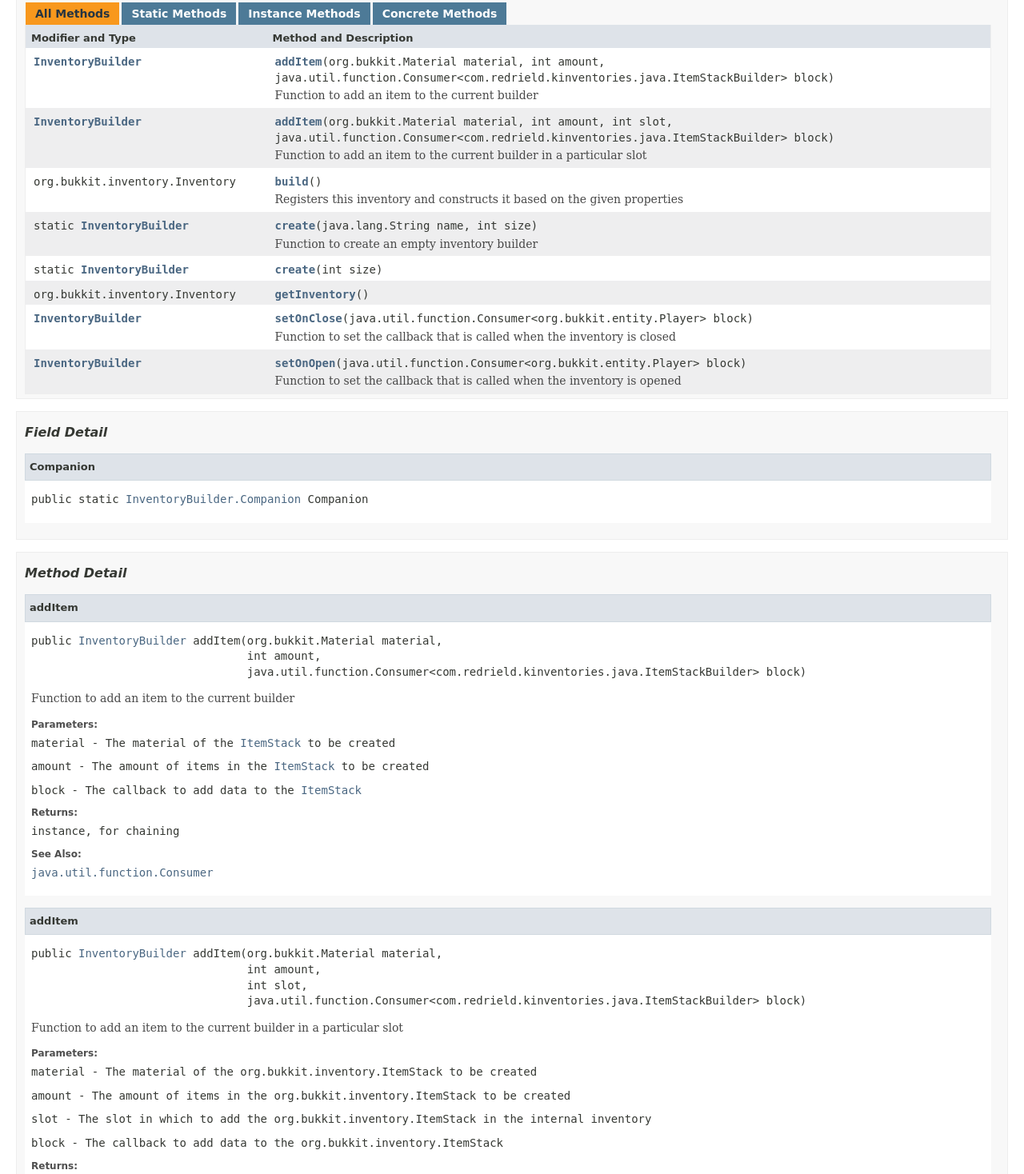
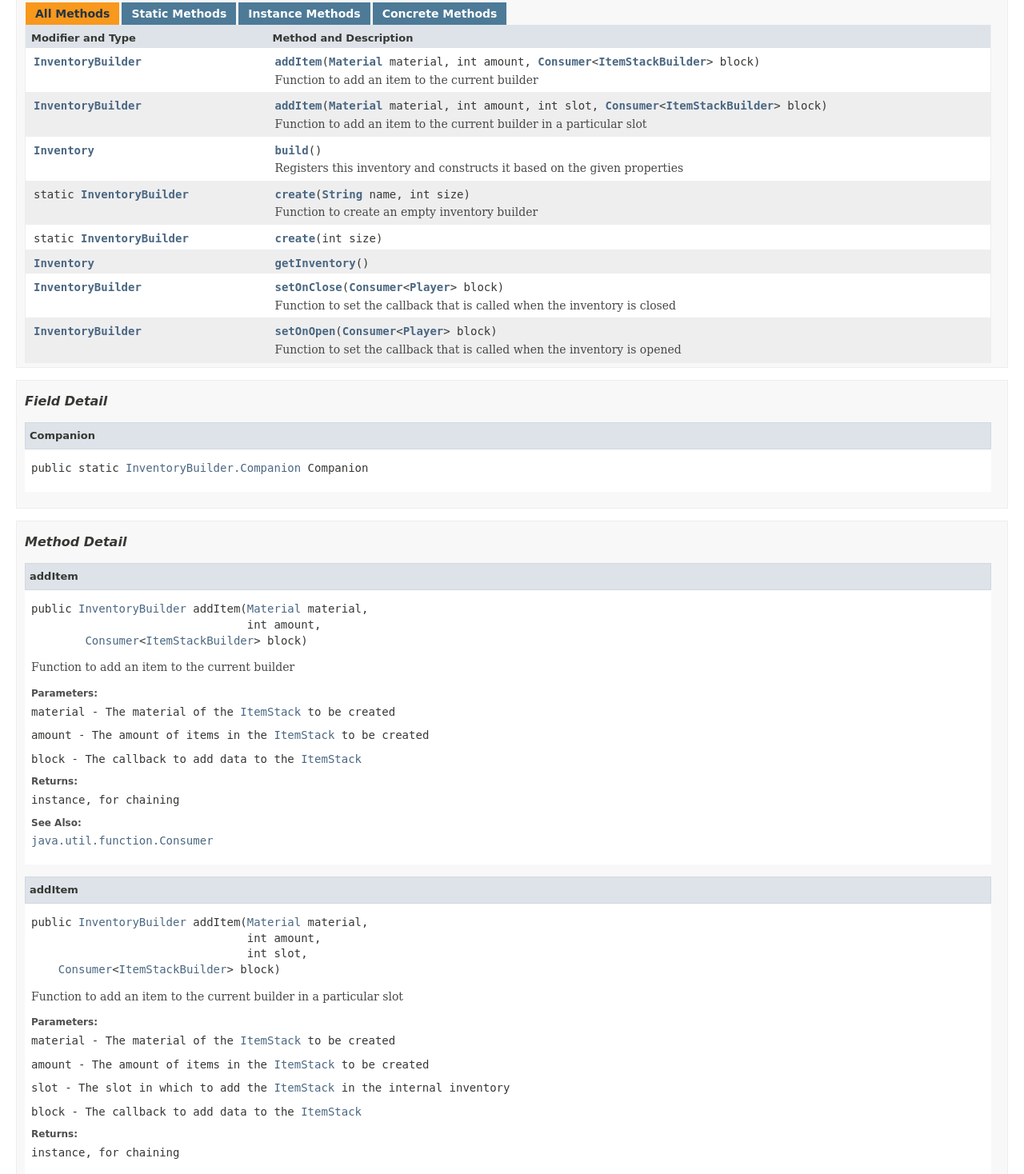
Before and after one commit to MiniDigger/KInventories, a plain HTML site: page docs/com/redrield/kinventories/java/InventoryBuilder.html in a window 1280 px wide. Shown: the part 773-2241 px from the top of the page at 80% size. Drawn offline with Linux system fonts and the light colour scheme; a web font is replaced by a local one.

Commit message:
Beginning of fixing jds to actually link shit

```diff
--- a/docs/com/redrield/kinventories/java/InventoryBuilder.html
+++ b/docs/com/redrield/kinventories/java/InventoryBuilder.html
@@ -177,30 +177,30 @@ Represents an inventory that is in the process of being created. Can retrieve th
 </tr>
 <tr id="i0" class="altColor">
 <td class="colFirst"><code><a href="../../../../com/redrield/kinventories/java/InventoryBuilder.html" title="type parameter in InventoryBuilder">InventoryBuilder</a></code></td>
-<td class="colLast"><code><span class="memberNameLink"><a href="../../../../com/redrield/kinventories/java/InventoryBuilder.html#addItem-material-amount-block-">addItem</a></span>(org.bukkit.Material&nbsp;material,
+    <td class="colLast"><code><span class="memberNameLink"><a href="../../../../com/redrield/kinventories/java/InventoryBuilder.html#addItem-material-amount-block-">addItem</a></span>(<a href="https://hub.spigotmc.org/javadocs/spigot/org/bukkit/Material.html">Material</a>&nbsp;material,
        int&nbsp;amount,
-       java.util.function.Consumer&lt;com.redrield.kinventories.java.ItemStackBuilder&gt;&nbsp;block)</code>
+    <a href="https://docs.oracle.com/javase/8/docs/api/java/util/function/Consumer.html">Consumer</a>&lt;<a href="./ItemStackBuilder.html">ItemStackBuilder</a>&gt;&nbsp;block)</code>
 <div class="block">Function to add an item to the current builder</div>
 </td>
 </tr>
 <tr id="i1" class="rowColor">
 <td class="colFirst"><code><a href="../../../../com/redrield/kinventories/java/InventoryBuilder.html" title="type parameter in InventoryBuilder">InventoryBuilder</a></code></td>
-<td class="colLast"><code><span class="memberNameLink"><a href="../../../../com/redrield/kinventories/java/InventoryBuilder.html#addItem-material-amount-slot-block-">addItem</a></span>(org.bukkit.Material&nbsp;material,
+    <td class="colLast"><code><span class="memberNameLink"><a href="../../../../com/redrield/kinventories/java/InventoryBuilder.html#addItem-material-amount-slot-block-">addItem</a></span>(<a href="https://hub.spigotmc.org/javadocs/spigot/org/bukkit/Material.html">Material</a>&nbsp;material,
        int&nbsp;amount,
        int&nbsp;slot,
-       java.util.function.Consumer&lt;com.redrield.kinventories.java.ItemStackBuilder&gt;&nbsp;block)</code>
+        <a href="https://docs.oracle.com/javase/8/docs/api/java/util/function/Consumer.html">Consumer</a>&lt;<a href="./ItemStackBuilder.html">ItemStackBuilder</a>&gt;&nbsp;block)</code>
 <div class="block">Function to add an item to the current builder in a particular slot</div>
 </td>
 </tr>
 <tr id="i2" class="altColor">
-<td class="colFirst"><code>org.bukkit.inventory.Inventory</code></td>
+<td class="colFirst"><code><a href="https://hub.spigotmc.org/javadocs/spigot/org/bukkit/inventory/Inventory.html">Inventory</a></code></td>
 <td class="colLast"><code><span class="memberNameLink"><a href="../../../../com/redrield/kinventories/java/InventoryBuilder.html#build--">build</a></span>()</code>
 <div class="block">Registers this inventory and constructs it based on the given properties</div>
 </td>
 </tr>
 <tr id="i3" class="rowColor">
 <td class="colFirst"><code>static <a href="../../../../com/redrield/kinventories/java/InventoryBuilder.html" title="type parameter in InventoryBuilder">InventoryBuilder</a></code></td>
-<td class="colLast"><code><span class="memberNameLink"><a href="../../../../com/redrield/kinventories/java/InventoryBuilder.html#create-name-size-">create</a></span>(java.lang.String&nbsp;name,
+    <td class="colLast"><code><span class="memberNameLink"><a href="../../../../com/redrield/kinventories/java/InventoryBuilder.html#create-name-size-">create</a></span>(<a href="https://docs.oracle.com/javase/8/docs/api/index.html?java/lang/String.html">String</a>&nbsp;name,
       int&nbsp;size)</code>
 <div class="block">Function to create an empty inventory builder</div>
 </td>
@@ -210,18 +210,18 @@ Represents an inventory that is in the process of being created. Can retrieve th
 <td class="colLast"><code><span class="memberNameLink"><a href="../../../../com/redrield/kinventories/java/InventoryBuilder.html#create-size-">create</a></span>(int&nbsp;size)</code>&nbsp;</td>
 </tr>
 <tr id="i5" class="rowColor">
-<td class="colFirst"><code>org.bukkit.inventory.Inventory</code></td>
+<td class="colFirst"><code><a href="https://hub.spigotmc.org/javadocs/spigot/org/bukkit/inventory/Inventory.html">Inventory</a></code></td>
 <td class="colLast"><code><span class="memberNameLink"><a href="../../../../com/redrield/kinventories/java/InventoryBuilder.html#getInventory--">getInventory</a></span>()</code>&nbsp;</td>
 </tr>
 <tr id="i6" class="altColor">
 <td class="colFirst"><code><a href="../../../../com/redrield/kinventories/java/InventoryBuilder.html" title="type parameter in InventoryBuilder">InventoryBuilder</a></code></td>
-<td class="colLast"><code><span class="memberNameLink"><a href="../../../../com/redrield/kinventories/java/InventoryBuilder.html#setOnClose-block-">setOnClose</a></span>(java.util.function.Consumer&lt;org.bukkit.entity.Player&gt;&nbsp;block)</code>
+    <td class="colLast"><code><span class="memberNameLink"><a href="../../../../com/redrield/kinventories/java/InventoryBuilder.html#setOnClose-block-">setOnClose</a></span>(<a href="https://docs.oracle.com/javase/8/docs/api/java/util/function/Consumer.html">Consumer</a>&lt;<a href="https://hub.spigotmc.org/javadocs/spigot/org/bukkit/entity/Player.html">Player</a>&gt;&nbsp;block)</code>
 <div class="block">Function to set the callback that is called when the inventory is closed</div>
 </td>
 </tr>
 <tr id="i7" class="rowColor">
 <td class="colFirst"><code><a href="../../../../com/redrield/kinventories/java/InventoryBuilder.html" title="type parameter in InventoryBuilder">InventoryBuilder</a></code></td>
-<td class="colLast"><code><span class="memberNameLink"><a href="../../../../com/redrield/kinventories/java/InventoryBuilder.html#setOnOpen-block-">setOnOpen</a></span>(java.util.function.Consumer&lt;org.bukkit.entity.Player&gt;&nbsp;block)</code>
+    <td class="colLast"><code><span class="memberNameLink"><a href="../../../../com/redrield/kinventories/java/InventoryBuilder.html#setOnOpen-block-">setOnOpen</a></span>(<a href="https://docs.oracle.com/javase/8/docs/api/java/util/function/Consumer.html">Consumer</a>&lt;<a href="https://hub.spigotmc.org/javadocs/spigot/org/bukkit/entity/Player.html">Player</a>&gt;&nbsp;block)</code>
 <div class="block">Function to set the callback that is called when the inventory is opened</div>
 </td>
 </tr>
@@ -263,9 +263,9 @@ Represents an inventory that is in the process of being created. Can retrieve th
 <ul class="blockList">
 <li class="blockList">
 <h4>addItem</h4>
-<pre>public&nbsp;<a href="../../../../com/redrield/kinventories/java/InventoryBuilder.html" title="type parameter in InventoryBuilder">InventoryBuilder</a>&nbsp;addItem(org.bukkit.Material&nbsp;material,
+    <pre>public&nbsp;<a href="../../../../com/redrield/kinventories/java/InventoryBuilder.html" title="type parameter in InventoryBuilder">InventoryBuilder</a>&nbsp;addItem(<a href="https://hub.spigotmc.org/javadocs/spigot/org/bukkit/Material.html">Material</a>&nbsp;material,
                                 int&nbsp;amount,
-                                java.util.function.Consumer&lt;com.redrield.kinventories.java.ItemStackBuilder&gt;&nbsp;block)</pre>
+        <a href="https://docs.oracle.com/javase/8/docs/api/java/util/function/Consumer.html">Consumer</a>&lt;<a href="./ItemStackBuilder.html">ItemStackBuilder</a>&gt;&nbsp;block)</pre>
 <div class="block"><p><p>Function to add an item to the current builder</p></p></div>
 <dl>
 <dt><span class="paramLabel">Parameters:</span></dt>
@@ -285,17 +285,17 @@ Represents an inventory that is in the process of being created. Can retrieve th
 <ul class="blockList">
 <li class="blockList">
 <h4>addItem</h4>
-<pre>public&nbsp;<a href="../../../../com/redrield/kinventories/java/InventoryBuilder.html" title="type parameter in InventoryBuilder">InventoryBuilder</a>&nbsp;addItem(org.bukkit.Material&nbsp;material,
+    <pre>public&nbsp;<a href="../../../../com/redrield/kinventories/java/InventoryBuilder.html" title="type parameter in InventoryBuilder">InventoryBuilder</a>&nbsp;addItem(<a href="https://hub.spigotmc.org/javadocs/spigot/org/bukkit/Material.html">Material</a>&nbsp;material,
                                 int&nbsp;amount,
                                 int&nbsp;slot,
-                                java.util.function.Consumer&lt;com.redrield.kinventories.java.ItemStackBuilder&gt;&nbsp;block)</pre>
+    <a href="https://docs.oracle.com/javase/8/docs/api/java/util/function/Consumer.html">Consumer</a>&lt;<a href="./ItemStackBuilder.html">ItemStackBuilder</a>&gt;&nbsp;block)</pre>
 <div class="block"><p><p>Function to add an item to the current builder in a particular slot</p></p></div>
 <dl>
 <dt><span class="paramLabel">Parameters:</span></dt>
-<dd><code>material</code> - The material of the org.bukkit.inventory.ItemStack to be created</dd>
-<dd><code>amount</code> - The amount of items in the org.bukkit.inventory.ItemStack to be created</dd>
-<dd><code>slot</code> - The slot in which to add the org.bukkit.inventory.ItemStack in the internal inventory</dd>
-<dd><code>block</code> - The callback to add data to the org.bukkit.inventory.ItemStack</dd>
+<dd><code>material</code> - The material of the <a href="https://hub.spigotmc.org/javadocs/spigot/org/bukkit/inventory/ItemStack.html">ItemStack</a> to be created</dd>
+<dd><code>amount</code> - The amount of items in the <a href="https://hub.spigotmc.org/javadocs/spigot/org/bukkit/inventory/ItemStack.html">ItemStack</a> to be created</dd>
+<dd><code>slot</code> - The slot in which to add the <a href="https://hub.spigotmc.org/javadocs/spigot/org/bukkit/inventory/ItemStack.html">ItemStack</a> in the internal inventory</dd>
+<dd><code>block</code> - The callback to add data to the <a href="https://hub.spigotmc.org/javadocs/spigot/org/bukkit/inventory/ItemStack.html">ItemStack</a></dd>
 <dt><span class="returnLabel">Returns:</span></dt>
 <dd>instance, for chaining</dd>
 </dl>
```
